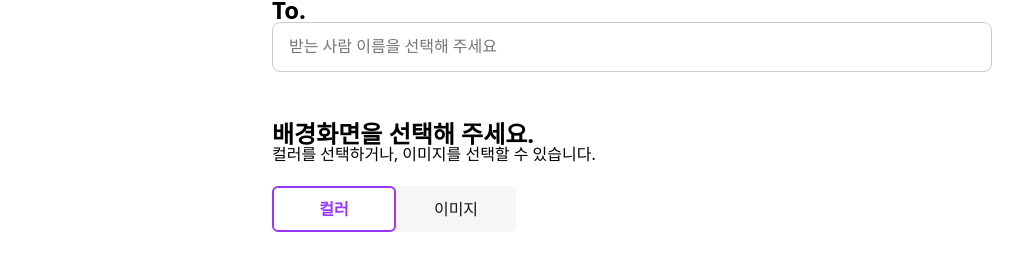
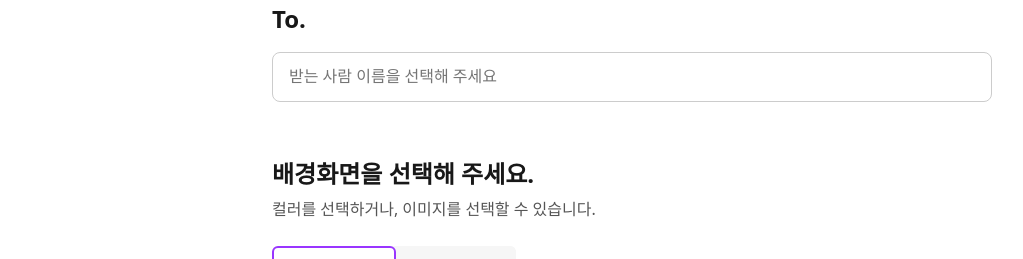
Before and after one commit to mxkxx1011/Rolling, a React (Create React App) app: page /post in a window 1280 px wide. Shown: the part 124-383 px from the top of the page, without its empty margins (8-1031 px from the left). Built offline with nearby package versions, Linux system fonts and the light colour scheme; no server answers; a small style sheet from the web is missing; a web font is replaced by a local one.

Commit message:
refactor: postpage.scss 수정

```diff
--- a/src/components/option/Options.scss
+++ b/src/components/option/Options.scss
@@ -4,7 +4,7 @@
 @import 'assets/styles/common.scss';
 .options {
   @include Flex(row, null, center, 16px);
-  flex-wrap: wrap;
+  flex-wrap: wrap; //mobile크기일 때, 2x2배열을 위함
 
   .option {
     width: 168px;
--- a/src/pages/postpage/PostPage.scss
+++ b/src/pages/postpage/PostPage.scss
@@ -11,6 +11,9 @@
 }
 .text-container {
   padding: 50px 0 24px 0;
+  p {
+    margin-top: 4px;
+  }
 }
 .option-container {
   padding: 45px 0;
@@ -28,6 +31,7 @@
     }
     .option-container {
       padding: 40px 0;
+    }
   }
 }
 
@@ -59,4 +63,3 @@
   color: $gray-500;
   line-height: 26px;
 }
-}
```
Lines whose indentation alone changed are shown as unchanged.
